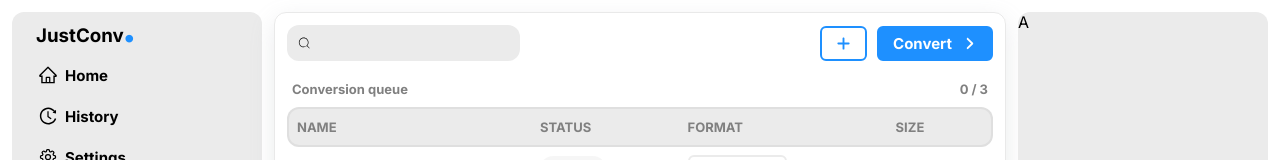
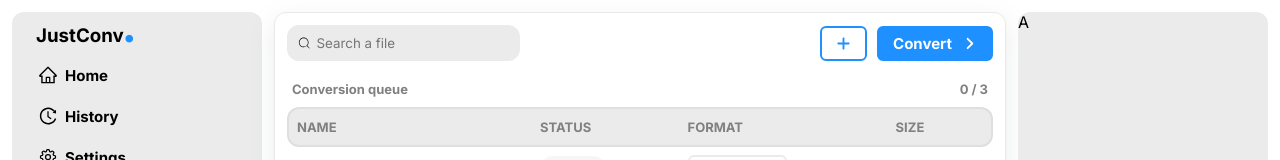
Before and after one commit to henriquemdimer/justconv, a React (Vite) app in the folder web/: page / in a window 1280 px wide. Shown: the top 160 px of the page. Built offline with nearby package versions, Linux system fonts and the light colour scheme.

Commit message:
feat(web): use useRef & close dropdown menu when clicked outside

```diff
--- a/web/src/app/routes/home/index.tsx
+++ b/web/src/app/routes/home/index.tsx
@@ -21,7 +21,7 @@
 					<div className="layout__panel layout__panel--with-padding layout__panel--transparent">
 						<div id="layout__convert">
 							<div id="layout__convert__header">
-								<Input startContent={<CiSearch />} />
+								<Input placeholder="Search a file" startContent={<CiSearch />} />
 								<div id="layout__convert__header__actions">
 									<Button variant="outline" color="primary" startContent={<FaPlus />} />
 									<Button color="primary" endContent={<FaAngleRight />}>Convert</Button>
--- a/web/src/components/ui/dropdown/index.tsx
+++ b/web/src/components/ui/dropdown/index.tsx
@@ -1,4 +1,4 @@
-import { ReactNode } from "react";
+import { ReactNode, useEffect, useRef } from "react";
 import "./index.scss";
 
 export interface DropdownBaseProps {
@@ -7,11 +7,27 @@
 
 export interface DropdownContainerProps extends DropdownBaseProps {
     active?: boolean;
+    onClose?: () => void;
 }
 
 export function Dropdown(props: DropdownContainerProps) {
+    const dropdownRef = useRef<HTMLDivElement>(null);
+
+    useEffect(() => {
+        function handleClick(ev: MouseEvent) {
+            if (dropdownRef.current && props.active && !dropdownRef.current.contains(ev.target as Node)) {
+                props.onClose?.();
+            }
+        }
+
+        window.addEventListener('click', handleClick);
+        return () => {
+            window.removeEventListener('click', handleClick);
+        }
+    }, [props]);
+
     return (
-        <div className={`dropdown ${props.active ? "dropdown--active" : ""}`}>
+        <div ref={dropdownRef} className={`dropdown ${props.active ? "dropdown--active" : ""}`}>
             {props.children}
         </div>
     )
--- a/web/src/components/ui/input/index.tsx
+++ b/web/src/components/ui/input/index.tsx
@@ -1,4 +1,4 @@
-import { ReactNode, useState } from "react";
+import { ReactNode, useRef } from "react";
 import "./index.scss";
 
 export interface InputProps {
@@ -8,19 +8,12 @@
 }
 
 export default function Input(props: InputProps) {
-    const [id] = useState(crypto.randomUUID());
-
-    function irradiateClick() {
-        const input = document.getElementById(id);
-        if (input) {
-            input.focus();
-        }
-    }
+    const inputRef = useRef<HTMLInputElement>(null);
 
     return (
-        <div onClick={irradiateClick} className="input">
+        <div onClick={() => inputRef.current?.focus()} className="input">
             {props.startContent}
-            <input id={id} placeholder={props.placeholder} />
+            <input ref={inputRef} placeholder={props.placeholder} />
             {props.endContent}
         </div>
     )
--- a/web/src/features/queue/components/conversion/index.tsx
+++ b/web/src/features/queue/components/conversion/index.tsx
@@ -13,10 +13,10 @@
             <td>convert-this.jpg</td>
             <td><Tag color="default">Waiting</Tag></td>
             <td>
-                <Dropdown active={formatSelectionMenuActive}>
+                <Dropdown onClose={() => setFormatSelectionMenuActive(false)} active={formatSelectionMenuActive}>
                     <Button onClick={() => setFormatSelectionMenuActive(!formatSelectionMenuActive)} variant="outline" size="sm" endContent={<FaAngleDown />}>Format</Button>
                     <DropdownMenu>
-                        <FormatsTable />
+                        <FormatsTable isLoading />
                     </DropdownMenu>
                 </Dropdown>
             </td>
```
